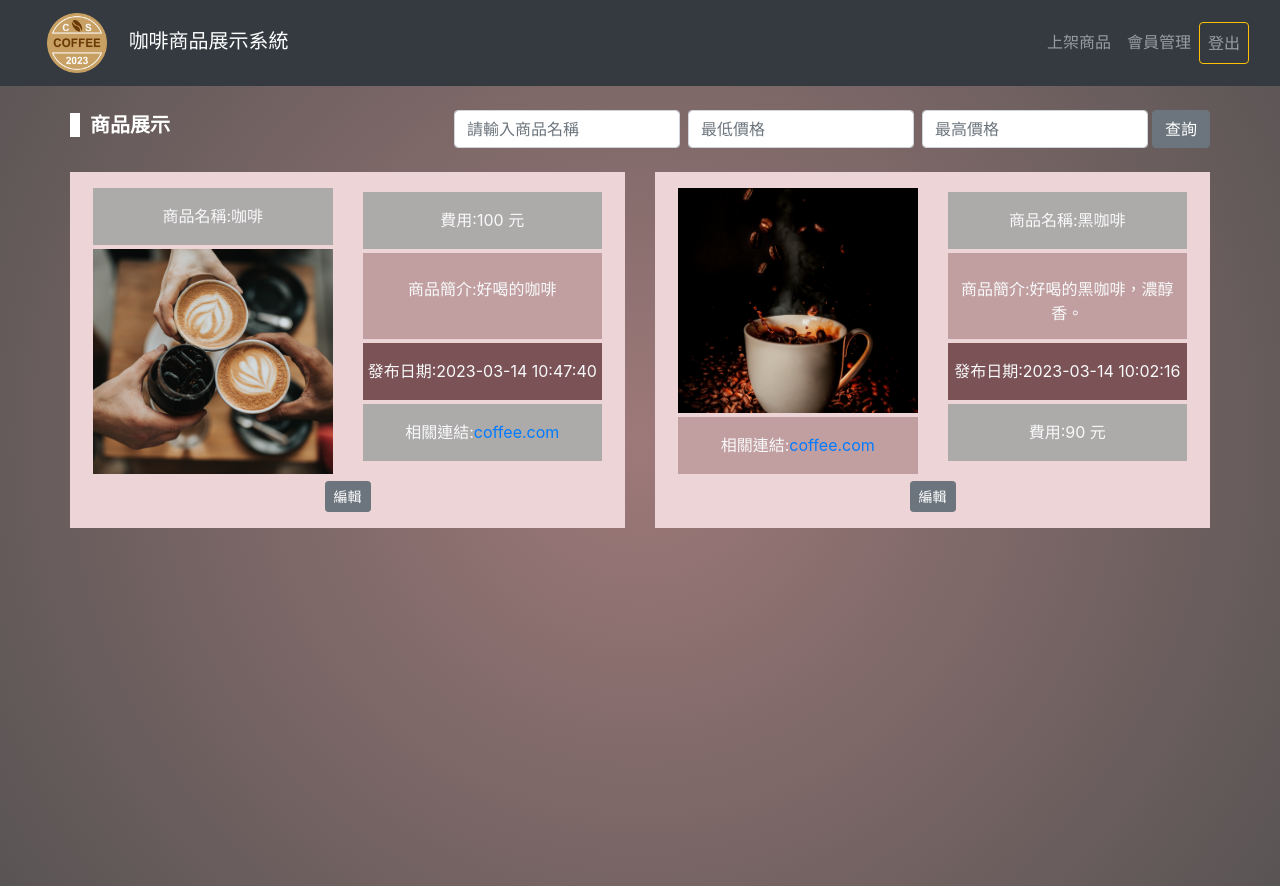
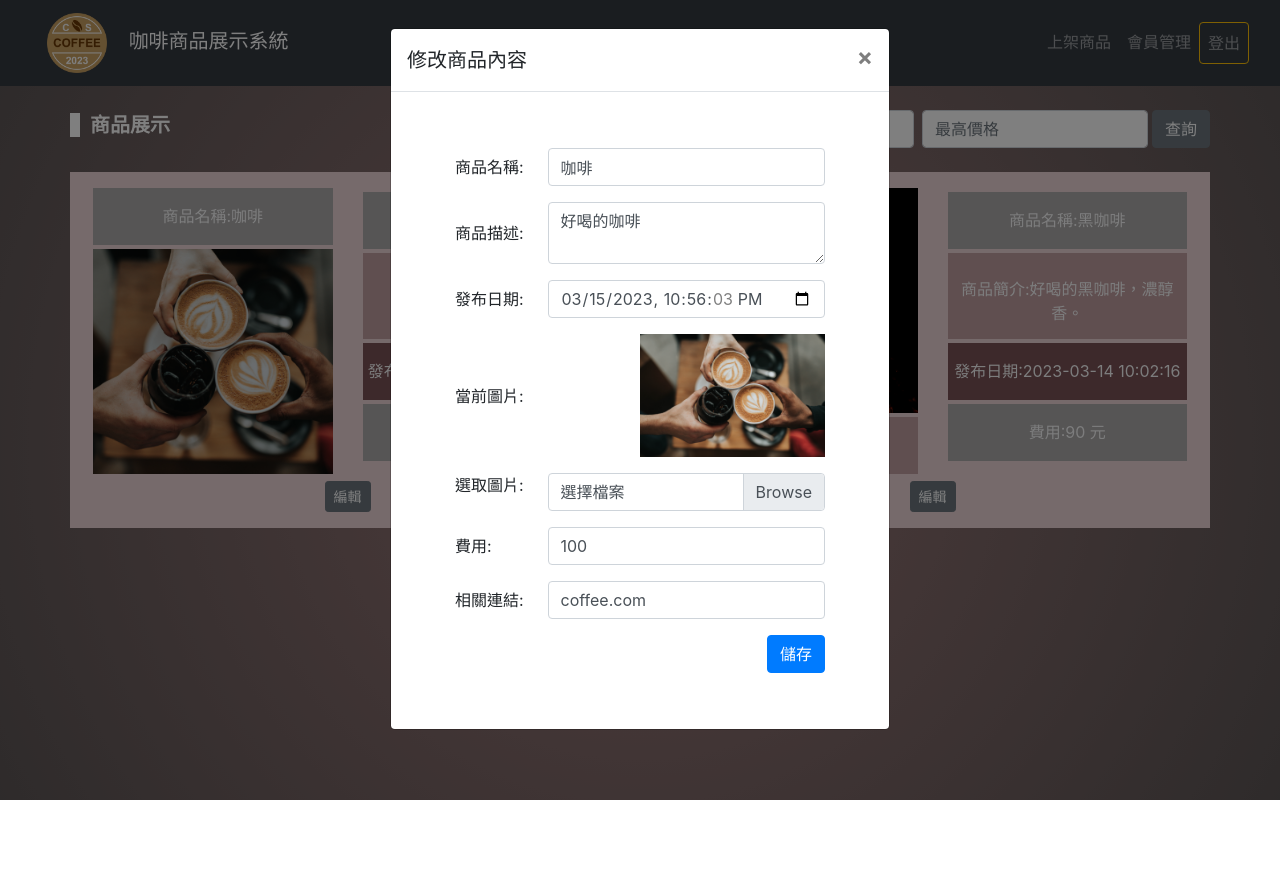
Before and after one commit to ShouShouRen/53_p1, a PHP site: page / in a window 1280 px wide, after a click on "編輯". After the commit the page ends 800 px from the top, so only its background shows below. Run offline with PHP 8.4, Linux system fonts and the light colour scheme; a user stored in the database is signed in; data comes from the database, SQL or seed files in the repository.

Commit message:
20230314

```diff
--- /dev/null
+++ b/get_product.php
@@ -0,0 +1,8 @@
+<?php
+    require_once("pdo.php");
+    extract($_GET);
+    $sql = "SELECT * FROM products WHERE id = {$id}";
+    $stmt = $pdo->prepare($sql);
+    $result = $pdo->query($sql)->fetchAll(PDO::FETCH_ASSOC);
+    echo json_encode($result);
+?>
--- a/index.php
+++ b/index.php
@@ -65,7 +65,7 @@
             </form>
             <div class="row justify-content-start mt-4" id="search-results">
                 <?php foreach($result as $row) { ?>
-                    <?php if ($row["template"] == 1) { ?>
+                <?php if ($row["template"] == 1) { ?>
                 <div class="col-6" style="height:380px">
                     <div class="d-flex text-center bg-back px-2 py-3 flex-wrap">
                         <div class="col-6">
@@ -86,10 +86,10 @@
                         </div>
                         <div class="col-12 mt-2">
                             <?php
-                                    if ($_SESSION["AUTH"]["role"] == 0) {
-                                        echo "<button class='btn btn-secondary btn-sm edit-product' data-toggle='modal' data-id='" . $row['id'] . "' data-target='#edit-product'>編輯</button>";
-                                    }
-                                ?>
+                                if ($_SESSION["AUTH"]["role"] == 0) {
+                                    echo "<button class='btn btn-secondary btn-sm edit-product' data-toggle='modal' data-id='" . $row['id'] . "' data-target='#edit-product'>編輯</button>";
+                                }
+                            ?>
                         </div>
                     </div>
                 </div>
@@ -180,6 +180,67 @@
                 <?php } ?>
                 <?php } ?>
             </div>
+            <!-- Modal -->
+            <div class="modal fade" id="edit-product">
+                <div class="modal-dialog">
+                    <div class="modal-content">
+                        <div class="modal-header">
+                            <h5 class="modal-title" id="editLabel">修改商品內容</h5>
+                            <button class="close" data-dismiss="modal">
+                                <span aria-hidden="true">&times</span>
+                            </button>
+                        </div>
+                        <div class="modal-body">
+                            <div class="container-sm px-5 py-4">
+                                <form action="update_product.php" method="post">
+                                    <div class="d-flex align-items-center justify-content-between my-3">
+                                        <label for="">商品名稱:</label>
+                                        <input type="text" class="form-control w-75" name="product_name"
+                                            id="product_name">
+                                    </div>
+                                    <div class="d-flex align-items-center justify-content-between my-3">
+                                        <label for="">商品描述:</label>
+                                        <textarea class="form-control w-75" name="product_des"
+                                            id="product_des"></textarea>
+                                    </div>
+                                    <div class="d-flex align-items-center justify-content-between my-3">
+                                        <label for="">發布日期:</label>
+                                        <?php
+                                    $default_time = new DateTime('now', new DateTimeZone('Asia/Taipei'));
+                                    $default_time_str = $default_time->format('Y-m-d\TH:i:s');
+                                    ?>
+                                        <input type="datetime-local" class="form-control w-75" name="time" id="time"
+                                            value="<?= $default_time_str ?>">
+                                    </div>
+                                    <div class="d-flex align-items-center justify-content-between my-3">
+                                        <label for="">當前圖片:</label>
+                                        <img src="" class="w-50 h-50" alt="" id="img">
+                                    </div>
+                                    <div class="d-flex align-tiems-center justify-content-between">
+                                        <label for="">選取圖片:</label>
+                                        <div class="custom-file w-75">
+    <input type="file" class="custom-file-input" id="images" name="images">
+    <label class="custom-file-label" for="images">選擇檔案</label>
+    </div>
+                                    </div>
+                                    <div class="d-flex align-items-center justify-content-between my-3">
+                                        <label for="">費用:</label>
+                                        <input type="text" class="form-control w-75" id="price" name="price">
+                                    </div>
+                                    <div class="d-flex align-items-center justify-content-between my-3">
+                                        <label for="">相關連結:</label>
+                                        <input type="text" class="form-control w-75" id="links" name="links">
+                                    </div>
+                                    <div class="text-right my-3">
+                                        <input type="submit" class="btn btn-primary" id="save-product" value="儲存">
+                                    </div>
+                                    <input type="hidden" name="id" value="<?=$row["id"]?>" id="id">
+                                </form>
+                            </div>
+                        </div>
+                    </div>
+                </div>
+            </div>
         </div>
     </div>
 </body>
--- a/js/function.js
+++ b/js/function.js
@@ -215,9 +215,57 @@ $(function () {
         console.log(response);
         $("#search_result").html(response);
         $(".show-all").addClass("d-none");
-      //   if (document.getElementById("search-input").value === '') {
-      //     location.reload();
-      // }
+        //   if (document.getElementById("search-input").value === '') {
+        //     location.reload();
+        // }
+      },
+    });
+  });
+  $(".edit-product").click(function () {
+    let product_id = $(this).data("id");
+    $.ajax({
+      url: "get_product.php",
+      type: "get",
+      data: {
+        id: product_id,
+      },
+      dataType: "json",
+      success: function (response) {
+        console.log(response);
+        $("#product_name").val(response[0].product_name);
+        $("#product_des").val(response[0].product_des);
+        $("#img").attr("src", "./images/" + response[0].images);
+        $("#price").val(response[0].price);
+        $("#links").val(response[0].links);
+      },
+    });
+  });
+  $("#save-product").click(function () {
+    let product_name = $("#product_name").val();
+    let product_des = $("#product_des").val();
+    let time = $("#time").val();
+    let price = $("#price").val();
+    let links = $("#links").val();
+    let id = $("#id").val();
+    let formData = new FormData();
+    formData.append("product_name", product_name);
+    formData.append("product_des", product_des);
+    formData.append("time", time);
+    formData.append("price", price);
+    formData.append("links", links);
+    formData.append("id", id);
+    formData.append("images", $("#images")[0].files[0]);
+
+    $.ajax({
+      url: "update_product.php",
+      type: "POST",
+      data: formData,
+      processData: false,
+      contentType: false,
+      success: function (response) {
+        console.log("Success: " + response);
+        alert("儲存成功");
+        // window.location.reload();
       },
     });
   });
```
Also changed, not shown: update_product.php (added, +29 -0 lines), css/style.css (line endings or trailing spaces).
